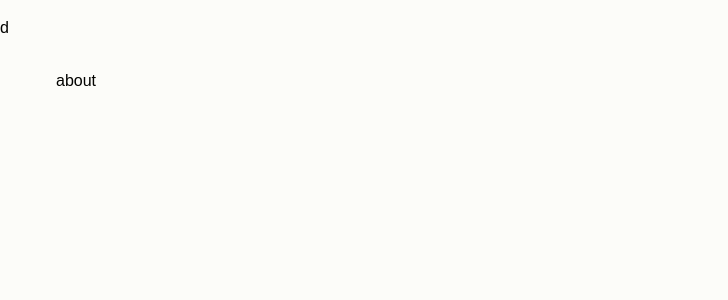
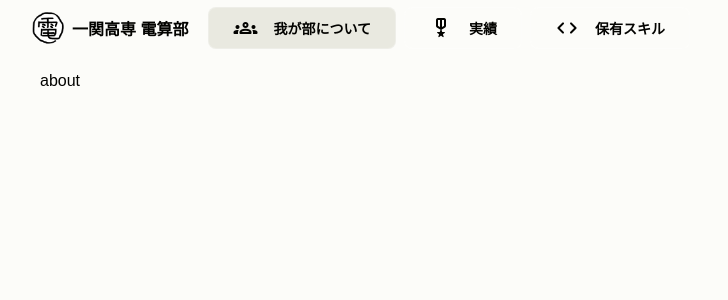
Before and after one commit to inct-densan-org/new-official-web, a Next.js app: page /about in a window 1280 px wide. Shown: the top 300 px of the page, without its empty margins (0-728 px from the left). Built offline with nearby package versions, Linux system fonts and the light colour scheme.

Commit message:
[Update] Header component

```diff
--- a/components/layouts/Header.tsx
+++ b/components/layouts/Header.tsx
@@ -1,6 +1,11 @@
 import React from 'react'
+import Image from 'next/image'
+import router, { useRouter } from 'next/router'
 import styled from 'styled-components'
-import { IconNameType } from '~/types/icon/iconName'
+import densanCircleLogo from '~/assets/imgs/densan-circle-logo.png'
+import { routerPathLists } from '~/utils/routerLinks'
+import Button from '../utils/Button'
+import colors from '~/styles/colors'
 
 interface propsInterface {
 }
@@ -15,11 +20,65 @@ const Header: React.FC<propsInterface> = (props) => {
 
     width: 100vw;
     height: 64px;
+    padding: 1rem 2rem;
+
+    .title-button {
+      display: inline-flex;
+      align-items: center;
+
+      height: 100%;
+      margin-right: 1rem;
+
+      font-weight: bold;
+      cursor: pointer;
+
+      .img {
+        position: relative;
+        height: 100%;
+        margin-right: 0.5rem;
+
+        aspect-ratio: 1/1;
+      }
+    }
+
+    .link-buttons {
+      display: flex;
+
+    }
   `
+
+  const path = useRouter().pathname
 
   return <>
     <Header>
-      d
+      <div
+        className='title-button'
+        onClick={() => { router.push('/') }}
+      >
+        <div className='img'>
+          <Image
+            src={densanCircleLogo.src}
+            alt='densan-logo'
+            layout='fill'
+          />
+        </div>
+        一関高専 電算部
+      </div>
+      <div className='link-buttons'>
+      {
+          routerPathLists.map(link => {
+            return <>
+              <Button
+                icon={link.icon}
+                link={link.link}
+                color={link.link === path ? colors.white.darken[2] : 'transparent'}
+              >
+                { link.node }
+              </Button>
+            </>
+          })
+        }
+      </div>
     </Header>
   </>
 }
--- a/layouts/Layout.tsx
+++ b/layouts/Layout.tsx
@@ -54,7 +54,7 @@ const Main = styled.main`
 
   width: 100%;
   height: 100%;
-  padding: 16px;
+  padding-top: 16px;
 
   color: ${colors.black.default};
 `
--- a/pages/about.tsx
+++ b/pages/about.tsx
@@ -1,9 +1,16 @@
 import type { NextPageWithLayout } from 'next'
+import styled from 'styled-components'
 import Layout from '~/layouts/Layout'
 
 const About: NextPageWithLayout  = () => {
+  const AboutMain = styled.div`
+
+  `
+
   return <>
-    <div>about</div>
+    <AboutMain>
+      about
+    </AboutMain>
   </>
 }
 
```
